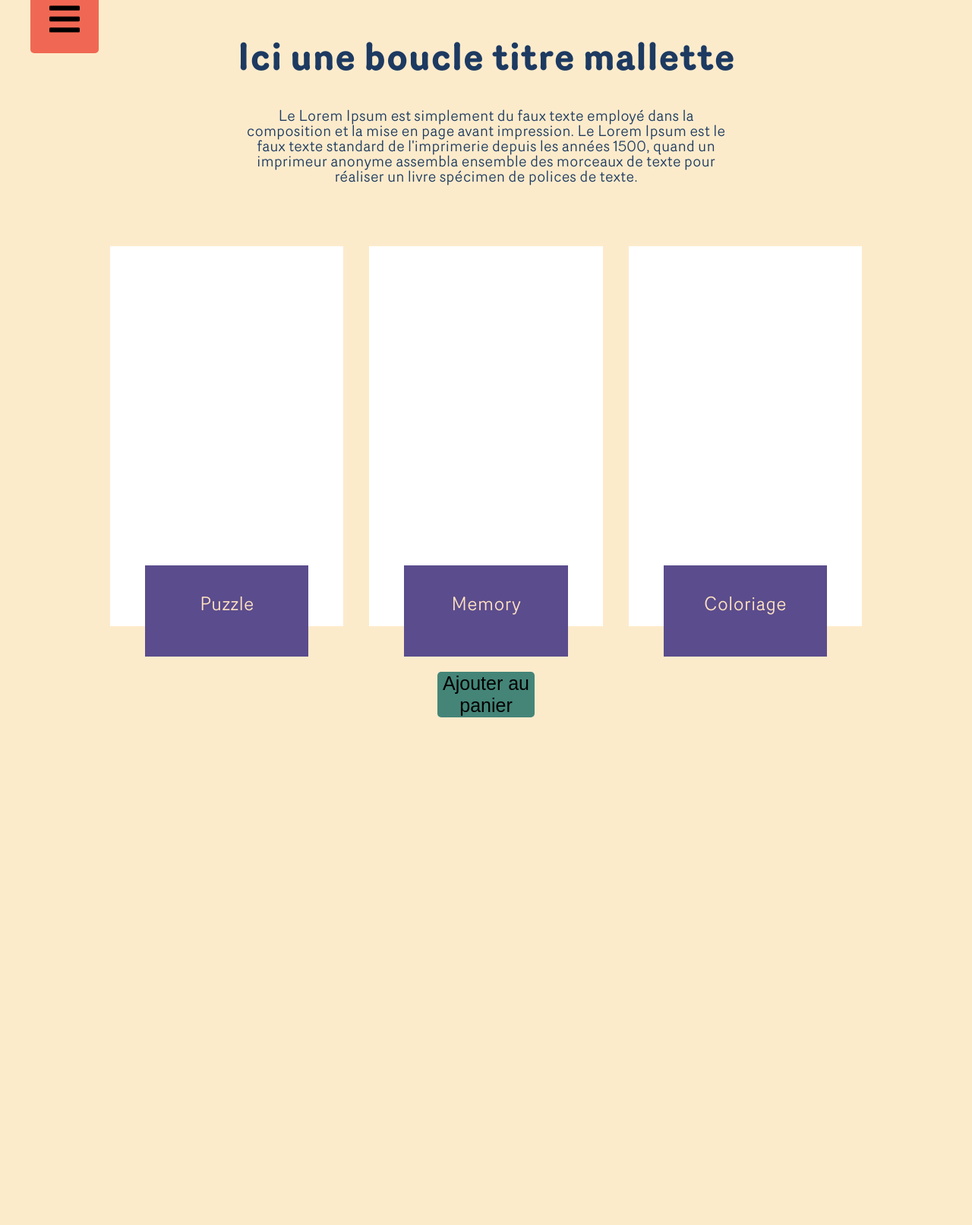
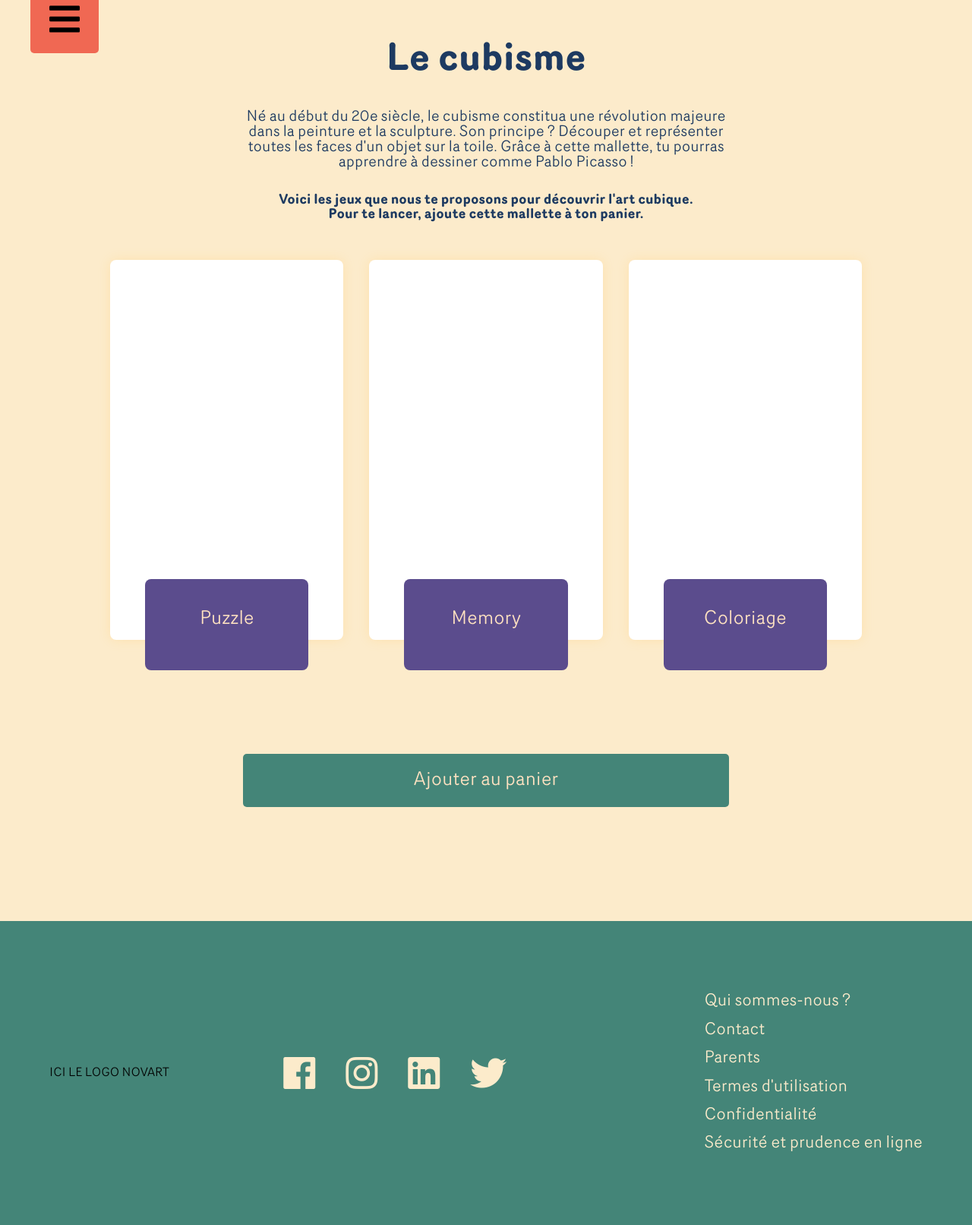
Before and after one commit to emilielaura-accipe/projetnovart, a Symfony app: template templates/jeux/index.html.twig in a window 1280 px wide. Shown: the part 70-1682 px from the top of the page at 76% size. Before the commit the page ends 1014 px from the top, so only its background shows below. Run offline with Twig, Linux system fonts and the light colour scheme; the template is opened without the code that fills it, so the values that code supplies are empty; some libraries are stand-ins or nearby versions.

Commit message:
css mallette

```diff
--- a/src/Controller/AccueilController.php
+++ b/src/Controller/AccueilController.php
@@ -17,4 +17,6 @@ class AccueilController extends AbstractController
             'controller_name' => 'AccueilController',
         ]);
     }
+
+
 }
--- a/templates/accueil/index.html.twig
+++ b/templates/accueil/index.html.twig
@@ -90,19 +90,19 @@
 
             <div class="articleActu">
                 <div class="titreActu">
-                    <h5>Ici le titre de l'article</h5>
+                    <h5>Ici titre article</h5>
                 </div>
             </div>
 
             <div class="articleActu">
                 <div class="titreActu">
-                    <h5>Ici le titre de l'article</h5>
+                    <h5>Ici titre article</h5>
                 </div>
             </div>
 
             <div class="articleActu">
                 <div class="titreActu">
-                    <h5>Ici le titre de l'article</h5>
+                    <h5>Ici titre article</h5>
                 </div>
             </div>
 
--- a/templates/jeux/index.html.twig
+++ b/templates/jeux/index.html.twig
@@ -1,22 +1,25 @@
 {% extends 'base.html.twig' %}
 
 {% block stylesheets %}
-    <link href="{{ asset('assets/css/jeux.css') }}" rel="stylesheet" />
+    <link href="{{ asset('assets/css/unemallette.css') }}" rel="stylesheet" />
 {% endblock %}
 
 {% block body %}
 
-        <h1>Ici une boucle titre mallette</h1>
-        {# Texte a voir ce qu'on met #}
+    <h1>Le cubisme</h1>
+
     <div id="texte">
 
-            <h2>Le Lorem Ipsum est simplement du faux texte employé dans la composition et la mise en page avant impression. Le Lorem Ipsum est le faux texte standard de l'imprimerie depuis les années 1500, quand un imprimeur anonyme assembla ensemble des morceaux de texte pour réaliser un livre spécimen de polices de texte.</h2>
+        <h2>Né au début du 20e siècle, le cubisme constitua une révolution majeure dans la peinture et la sculpture. Son principe ? Découper et représenter toutes les faces d'un objet sur la toile. Grâce à cette mallette, tu pourras apprendre à dessiner comme Pablo Picasso !</h2>
+
+        <h3>Voici les jeux que nous te proposons pour découvrir l'art cubique. <br>Pour te lancer, ajoute cette mallette à ton panier.</h3>
 
     </div>
 
     {# Les trois jeux (puzzle, memory, coloriage) #}
 
     <div id="jeux">
+
         <div class="blocJeu">
             <div>
                 <p>Puzzle</p>
@@ -34,8 +37,14 @@
                 <p>Coloriage</p>
             </div>
         </div>
+
     </div>
-        <div>
-            <button class="panier" type="submit">Ajouter au panier</button>
-        </div>
+
+    <button class="btnP" type="submit">Ajouter au panier</button>
+
+    <!-- DIV Footer -->
+    {% block footer %}
+        {{ include('footer.html.twig') }}
     {% endblock %}
+
+{% endblock %}
--- a/templates/menu.html.twig
+++ b/templates/menu.html.twig
@@ -19,10 +19,6 @@
             <li class="MenuListItem">Nos Mallettes</li>
         </a>
 
-        <a href="{{ path('mon_compte') }}">
-            <li class="MenuListItem">Mon compte</li>
-        </a>
-
         <a href="{{ path('actualite') }}">
             <li class="MenuListItem">Actualités</li>
         </a>
@@ -35,6 +31,11 @@
             <li class="MenuListItem">Parents</li>
         </a>
 
+
+        <a href="{{ path('app_login') }}">
+            <li class="MenuListItem">Connexion</li>
+        </a>
+
         <a href="{{ path('panier') }}">
             <li class="MenuListItem">Panier</li>
         </a>
```
Also changed, not shown: public/assets/css/actualite.css, public/assets/css/unemallette.css. Lines whose indentation alone changed are shown as unchanged.
